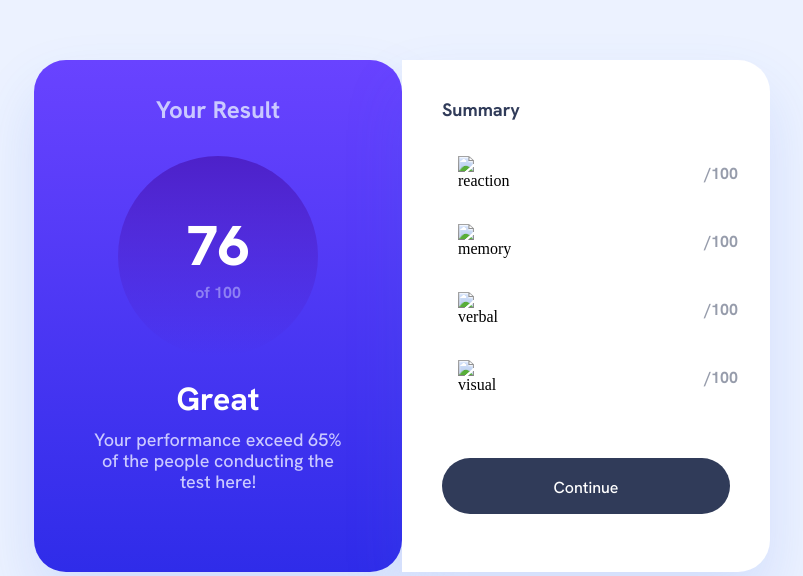
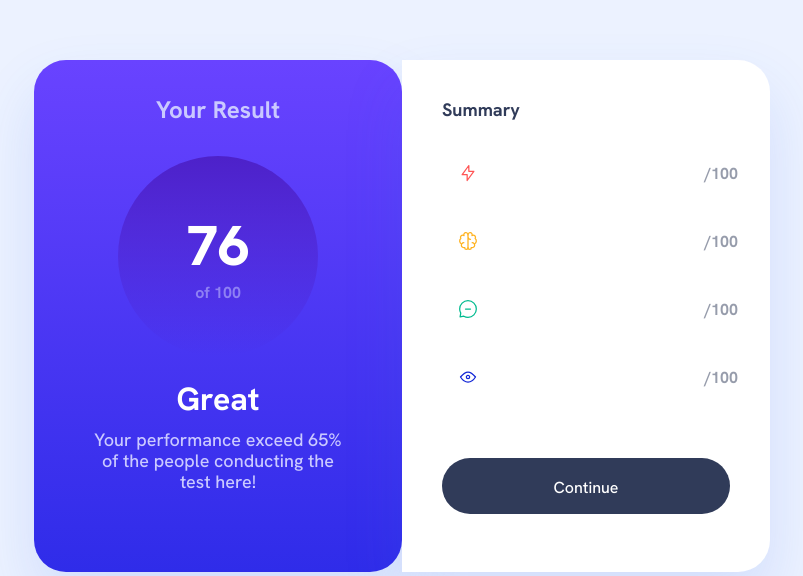
Before and after one commit to augustoamaro/results-summary, a plain HTML site: page index.html in a window 1280 px wide. Shown: the part 224-800 px from the top of the page, without its empty margins (238-1041 px from the left). Drawn offline with Linux system fonts and the light colour scheme.

Commit message:
Fixed src

```diff
--- a/index.html
+++ b/index.html
@@ -32,28 +32,28 @@
       <h2>Summary</h2>
 
       <div>
-        <img alt="reaction">
+        <img src="./assets/images/icon-reaction.svg" alt="reaction">
         <span></span>
         <label></label>
         <label>/100</label>
       </div>
 
       <div>
-        <img alt="memory">
+        <img src="./assets/images/icon-memory.svg" alt="memory">
         <span></span>
         <label></label>
         <label>/100</label>
       </div>
 
       <div>
-        <img alt="verbal">
+        <img src="./assets/images/icon-verbal.svg" alt="verbal">
         <span></span>
         <label></label>
         <label>/100</label>
       </div>
 
       <div>
-        <img alt="visual">
+        <img src="./assets/images/icon-visual.svg" alt="visual">
         <span></span>
         <label></label>
         <label>/100</label>
--- a/index.js
+++ b/index.js
@@ -8,8 +8,8 @@ divs.forEach((div, i) => {
     div.style.backgroundColor = color;
     div.style.color = color;
 
-    let icon = data[i].icon
-    div.children[0].setAttribute('src', icon)
+    // let icon = data[i].icon
+    // div.children[0].setAttribute('src', icon)
 
     let category = data[i].category;
     div.children[1].textContent = category
```
